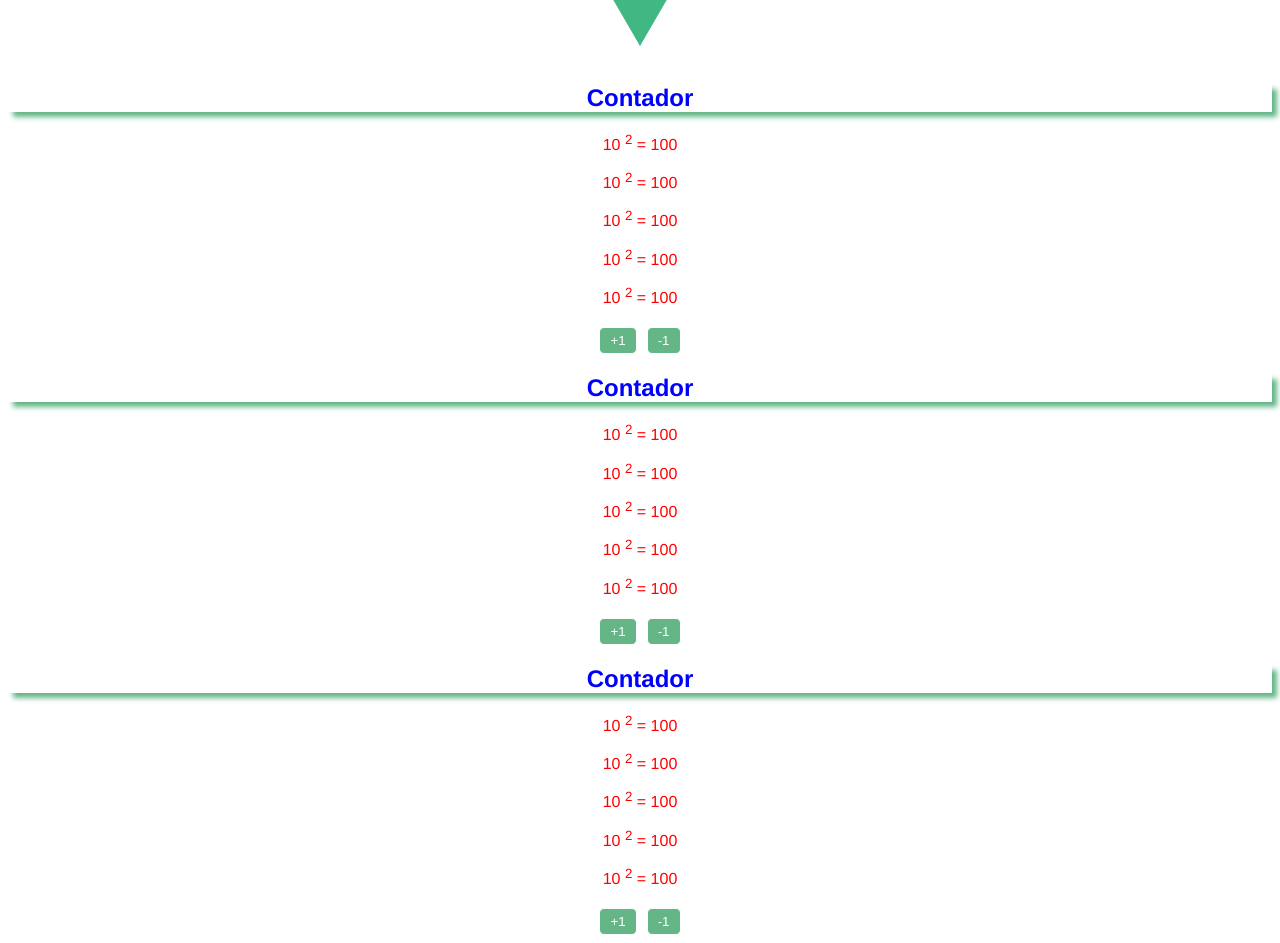
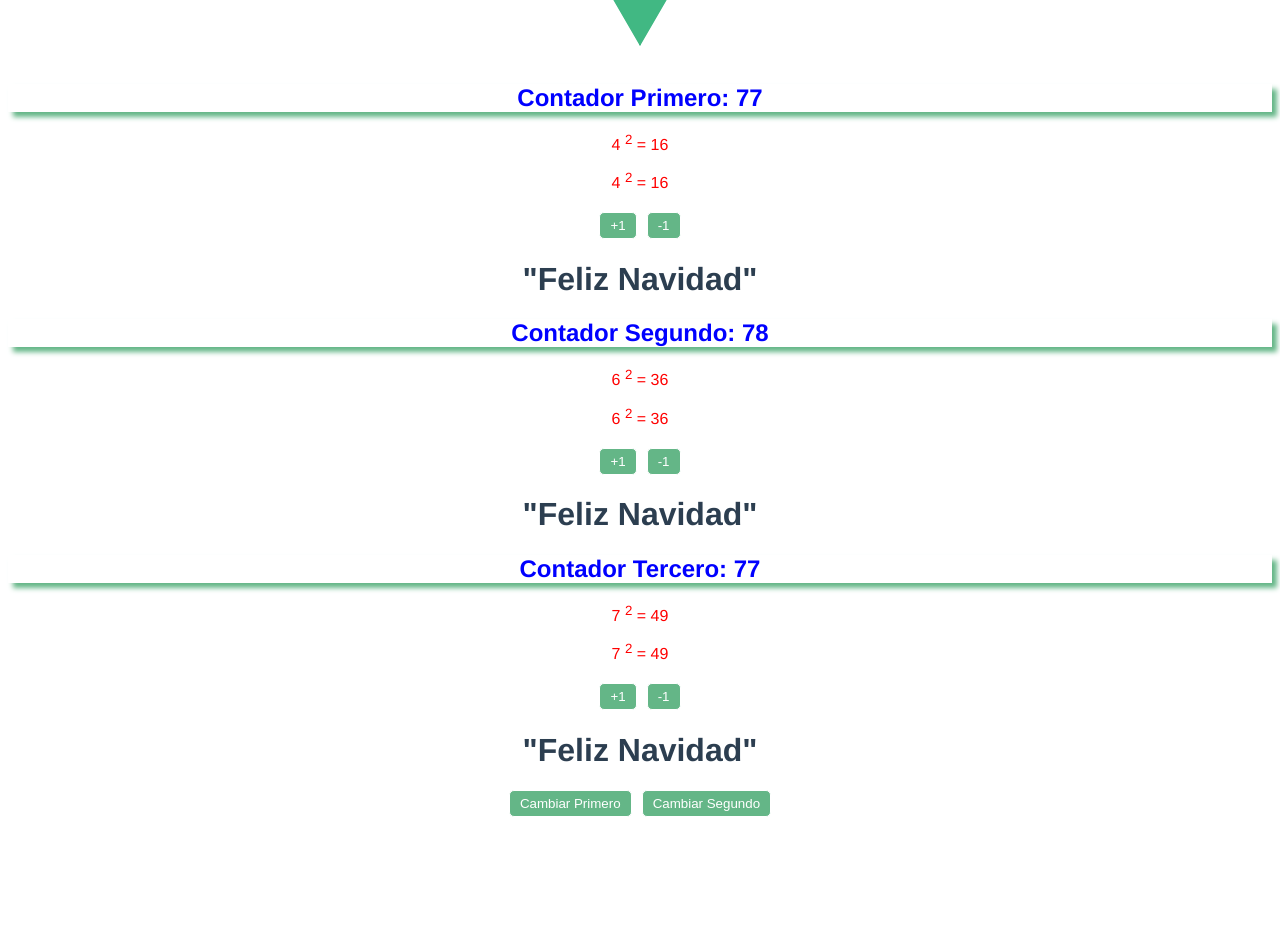
Before and after one commit to Jatoscano/pw_vue_u2_p7_jt, a Vue app: page / in a window 1280 px wide. Shown: the part 200-1143 px from the top of the page. After the commit the page ends 1025 px from the top, so only its background shows below. Built offline with nearby package versions, Linux system fonts and the light colour scheme.

Commit message:
Taller 18: Props

```diff
--- a/src/App.vue
+++ b/src/App.vue
@@ -1,9 +1,12 @@
 <template>
   <img alt="Vue logo" src="./assets/logo.png" />
   <!--HelloWorld msg="Welcome Juan Toscano"/-->
-  <Contador></Contador>
-  <Contador />
-  <Contador />
+  <Contador encabezado="Contador Primero" v-bind:valor=calcular(1,3) :esVerdad="muestra1"></Contador>
+  <Contador encabezado="Contador Segundo" :valor="5+1" :esVerdad="muestra2" :valor2="78"/>
+  <Contador encabezado="Contador Tercero" :valor="6+1" :esVerdad="true"/>
+
+  <button @:click="cambiar(1)">Cambiar Primero</button>
+  <button @:click="cambiar(2)">Cambiar Segundo</button>
 </template>
 
 <script>
@@ -15,6 +18,26 @@ export default {
   components: {
     //HelloWorld
     Contador,
+  },
+  methods: {
+    calcular(a,b){
+      return a+b;
+    },
+    cambiar(valor){
+      if(valor == 1){
+        this.muestra1 = !this.muestra1;
+      }else{
+        this.muestra2 = !this.muestra2;
+      }
+
+    }
+
+  },
+  data() {
+    return {
+      muestra1: true,
+      muestra2: true,
+    };
   },
 };
 </script>
--- a/src/components/Contador.vue
+++ b/src/components/Contador.vue
@@ -1,14 +1,16 @@
 <!-- A base de HTML -->
 <template>
-  <h2>{{ this.titulo }}</h2>
-  <p>{{ this.numero }} <sup>2</sup> = {{ calcularCuadradoComputed }}</p>
-  <p>{{ this.numero }} <sup>2</sup> = {{ calcularCuadradoComputed }}</p>
-  <p>{{ this.numero }} <sup>2</sup> = {{ calcularCuadradoComputed }}</p>
-  <p>{{ this.numero }} <sup>2</sup> = {{ calcularCuadradoComputed }}</p>
-  <p>{{ this.numero }} <sup>2</sup> = {{ calcularCuadradoComputed }}</p>
+  <h2>{{ encabezado }}: {{ valor2 }}</h2>
+  <p>{{ numero }} <sup>2</sup> = {{ calcularCuadradoComputed }}</p>
+  <p>{{ numero }} <sup>2</sup> = {{ calcularCuadradoComputed }}</p>
+
     <div>
         <button v-on:click="incrementar()">+1</button>
         <button v-on:click="decrementar()">-1</button>
+    </div>
+
+    <div>
+      <h1 v-if="esVerdad">"Feliz Navidad"</h1>
     </div>
 </template>
 
@@ -17,7 +19,7 @@
 export default {
   data() {
     return {
-      numero: 10,
+      numero: this.valor,
       titulo: "Contador",
     };
   },
@@ -40,7 +42,42 @@ export default {
         console.log("Método calcularCuadradoComputed");
         return this.numero * this.numero;
     }
+  },
+
+  //Primera forma de declarar
+  //props: ['encabezado', 'valor']
+
+  //Segunda forma de declarar
+  props: {
+    encabezado: {
+      type: String,
+      required: true,
+      include: ['a'],
+      alert: "El encabezado es obligatorio",
+    },
+    valor: Number,
+
+    valor2: {
+      type: Number,
+      required: false,
+      default: 77,
+      validator(value){
+        //Programo mi validacion bajo mi criterio
+        //Retorno true si es valido y false si no lo es
+        return value <= 77;
+      }
+    },
+
+    esVerdad: {
+      type: Boolean,
+      required: true,
+    },
+
+    arreglo: Array,
+    fecha: Date,
+    objetoPersona: Object,
   }
+
 };
 </script>
 
```
